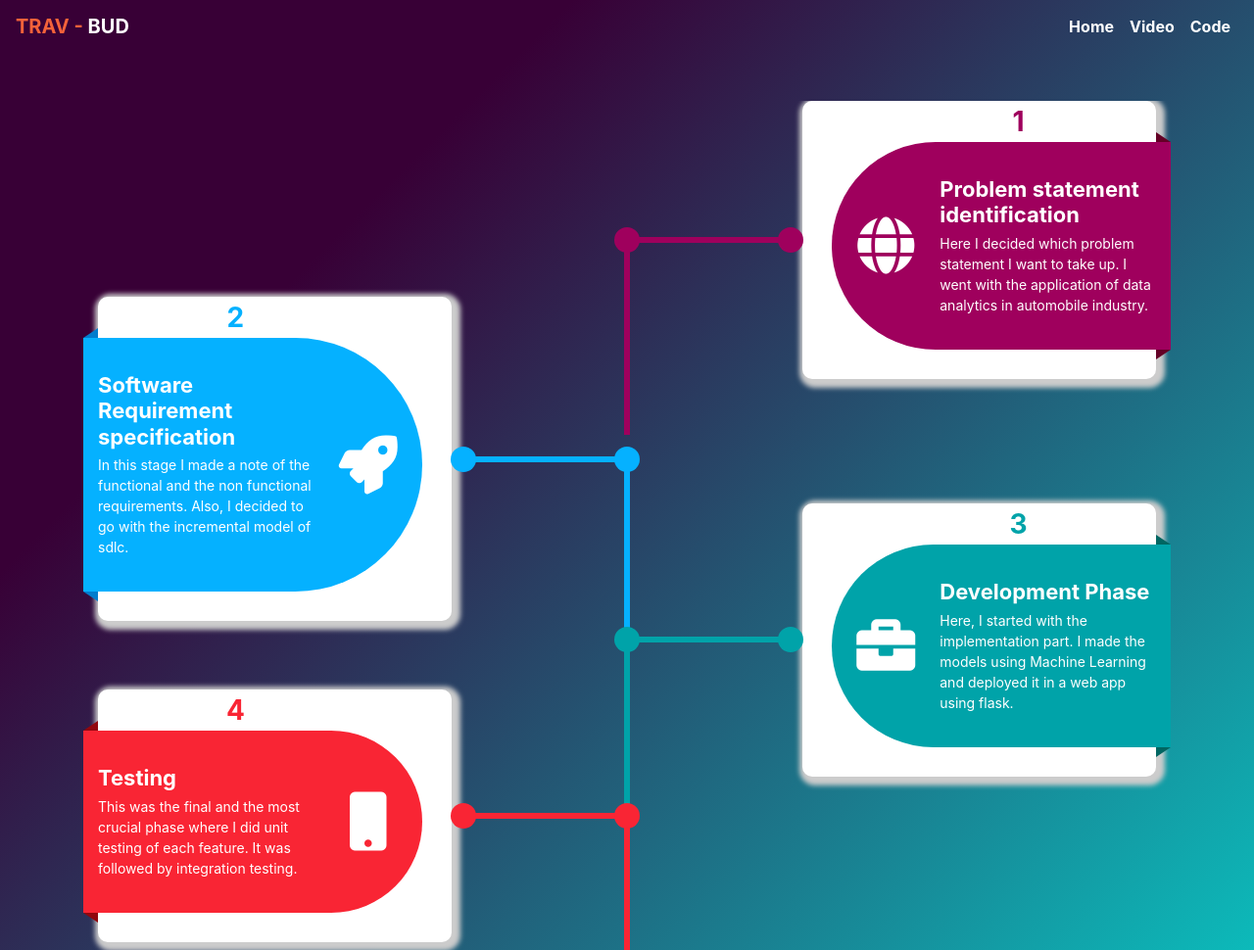
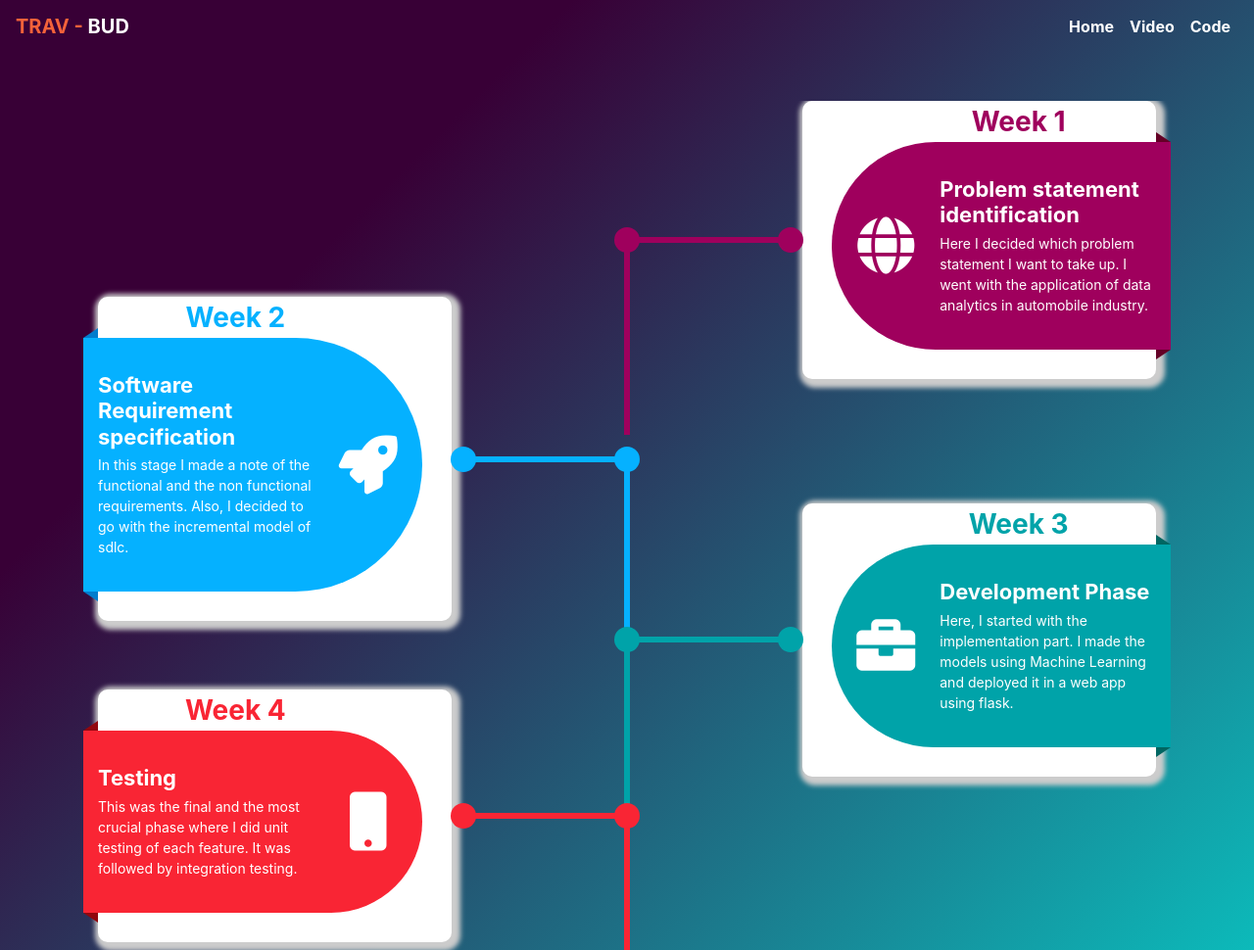
Before and after one commit to tishachawla-jg/Microsoft_Engage_22_Trav_bud, a Flask app: page /timeline in a window 1280 px wide. Shown: the part 1-971 px from the top of the page at 98% size. Run offline with Flask 2, Linux system fonts and the light colour scheme; some libraries are stand-ins or nearby versions.

Commit message:
Update timeline.html

```diff
--- a/templates/timeline.html
+++ b/templates/timeline.html
@@ -104,7 +104,7 @@
                         <div class="main-timeline6">
                             <div class="timeline">
                                 <div class="timeline-content">
-                                    <span class="year">1</span>
+                                    <span class="year">Week 1</span>
                                     <div class="content-inner">
                                         <span class="icon"><i class="fa fa-globe"></i></span>
                                         <h3 class="title">Problem statement identification</h3>
@@ -116,7 +116,7 @@
                             </div>
                             <div class="timeline">
                                 <div class="timeline-content">
-                                    <span class="year">2</span>
+                                    <span class="year">Week 2</span>
                                     <div class="content-inner">
                                         <span class="icon"><i class="fa fa-rocket"></i></span>
                                         <h3 class="title">Software Requirement specification</h3>
@@ -128,7 +128,7 @@
                             </div>
                             <div class="timeline">
                                 <div class="timeline-content">
-                                    <span class="year">3</span>
+                                    <span class="year">Week 3</span>
                                     <div class="content-inner">
                                         <span class="icon"><i class="fa fa-briefcase"></i></span>
                                         <h3 class="title">Development Phase</h3>
@@ -140,7 +140,7 @@
                             </div>
                             <div class="timeline mb-2">
                                 <div class="timeline-content">
-                                    <span class="year">4</span>
+                                    <span class="year">Week 4</span>
                                     <div class="content-inner">
                                         <span class="icon"><i class="fa fa-mobile"></i></span>
                                         <h3 class="title">Testing</h3>
```
